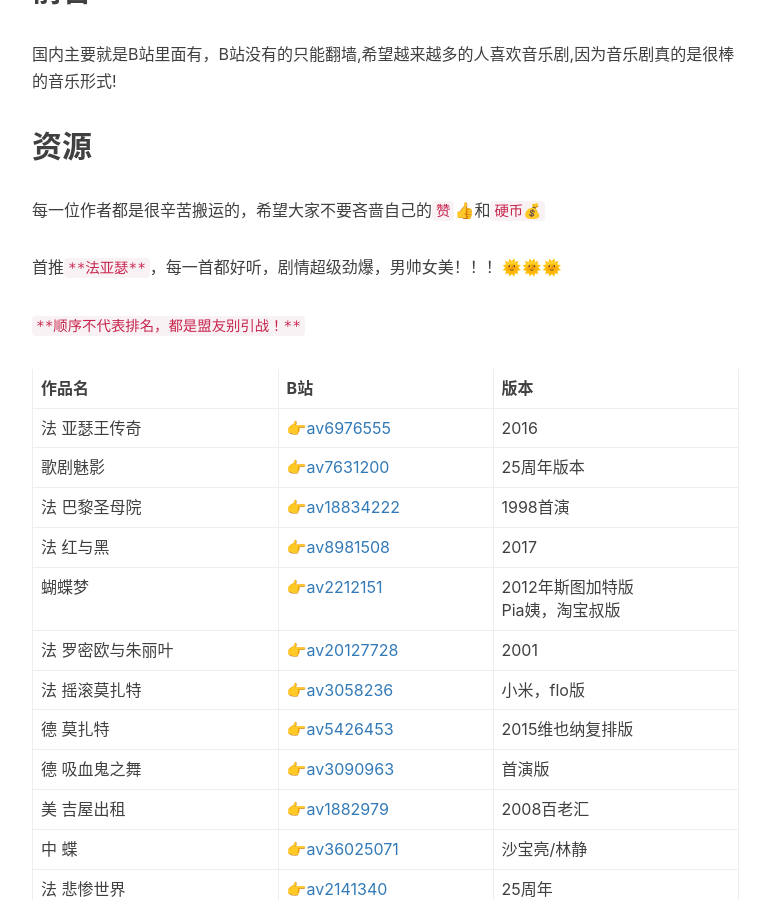
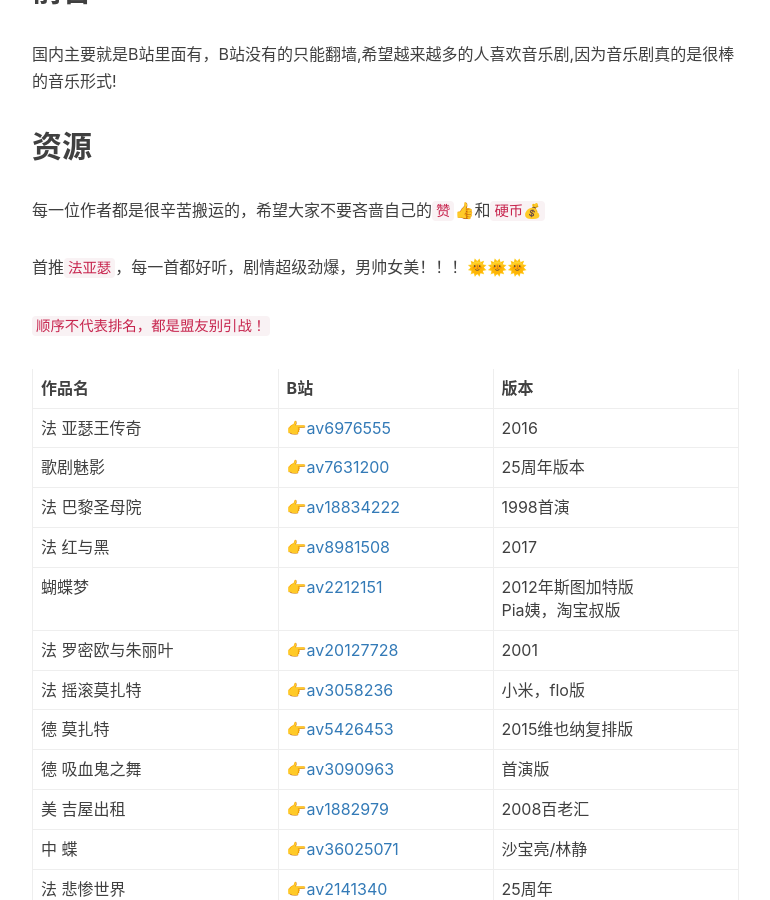
Before and after one commit to adamma1024/ml-blog, a Jekyll site: the page built from _posts/2019-07-15-music.md, in a window 1280 px wide and 900 px high, scrolled down 962 px. Shown: the whole window, without its empty margins (233-1003 px from the left). Built offline with Jekyll 4.4.1, drawn with Linux system fonts in a browser that asks for light colours; comment, search, counter and statistics services are not loaded.

Commit message:
Update 2019-07-15-music.md

````diff
--- a/_posts/2019-07-15-music.md
+++ b/_posts/2019-07-15-music.md
@@ -20,9 +20,9 @@
 
 每一位作者都是很辛苦搬运的，希望大家不要吝啬自己的```赞```👍和```硬币💰```
 
-首推<code>**法亚瑟**</code>，每一首都好听，剧情超级劲爆，男帅女美！！！🌞🌞🌞
+首推```法亚瑟```，每一首都好听，剧情超级劲爆，男帅女美！！！🌞🌞🌞
 
-<code>**顺序不代表排名，都是盟友别引战！**</code>
+```顺序不代表排名，都是盟友别引战！```
 
 | 作品名 | B站 | 版本 |
 |---|---|---|
@@ -49,7 +49,7 @@
 - 以上音乐剧更加好的版本的链接
 - 指错，交流
 
-> <code>**请联系我!**</code>
+> ```请联系我!```
 > 👉 QQ:240814476  (问题选择->其他原因 填写 音乐剧 即可)
 > 👉 网易云音乐:没乐评我不会来网易
 > 👉 微信：wodetaoyang520
````
